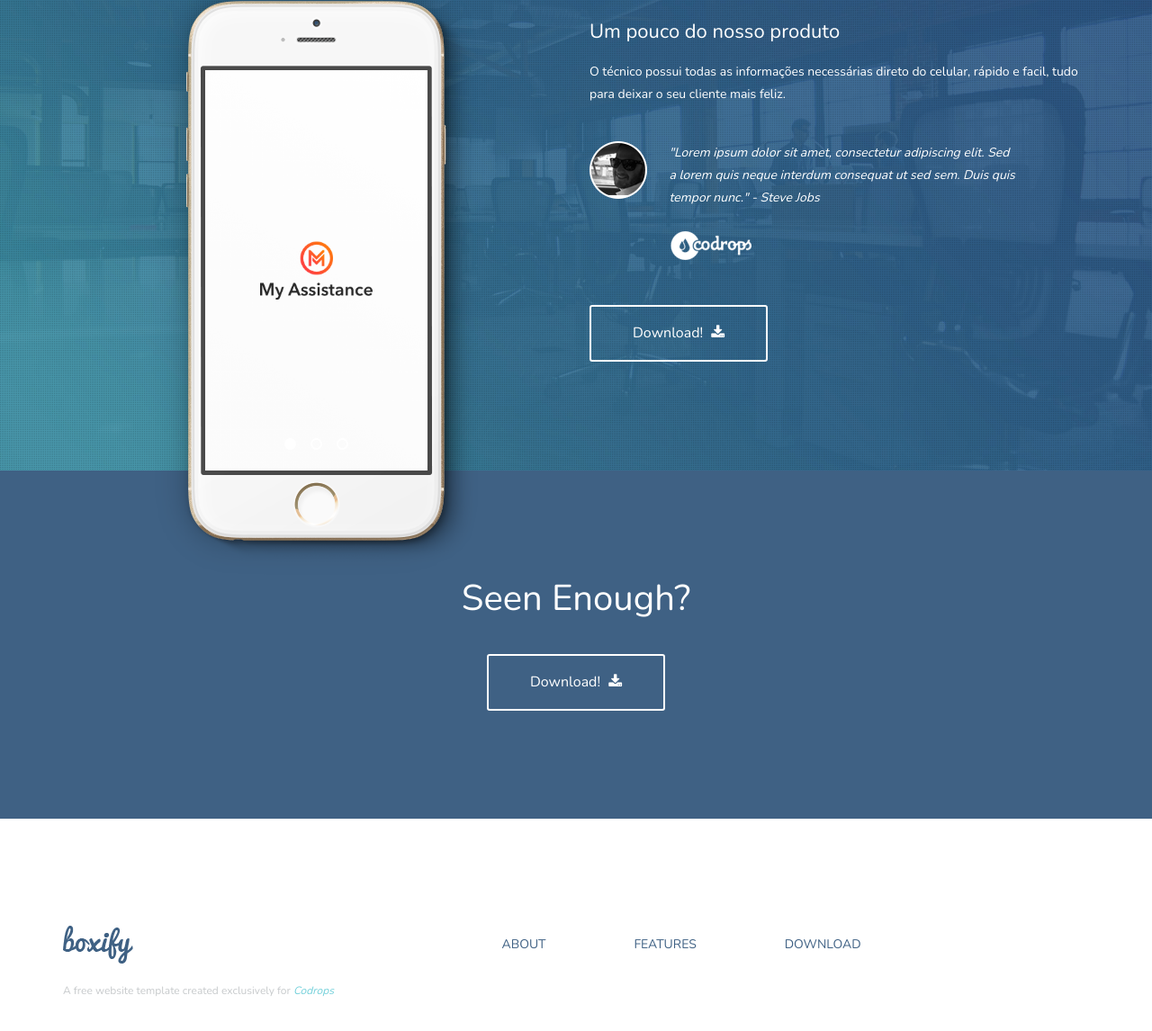
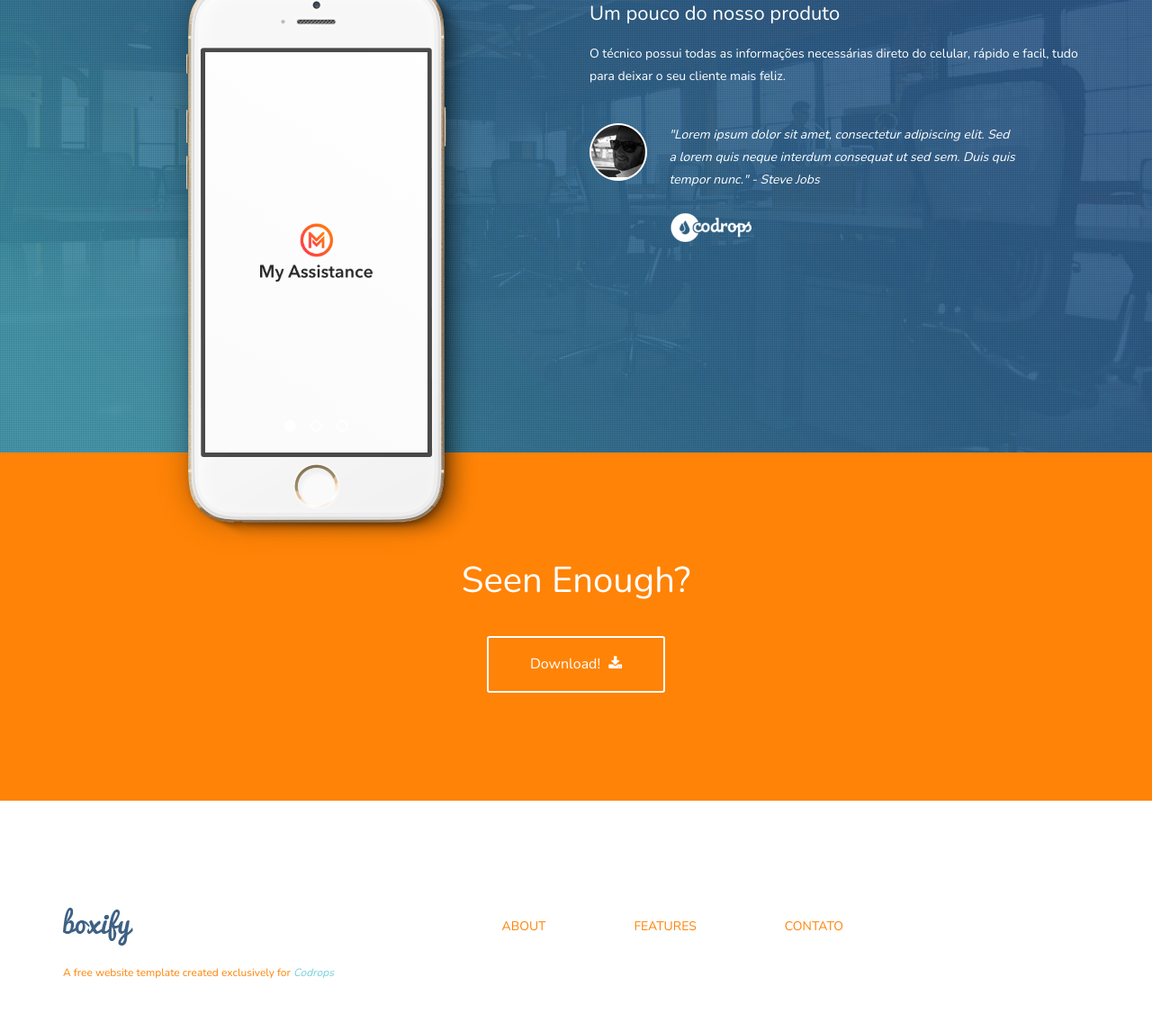
Before and after one commit to MyAssistance/MyAssistance, a plain HTML site: page index.html in a window 1280 px wide. Shown: the part 1853-2999 px from the top of the page at 90% size. Drawn offline with nearby package versions, Linux system fonts and the light colour scheme.

Commit message:
Modificação de download para contatos

```diff
--- a/css/styles.css
+++ b/css/styles.css
@@ -932,7 +932,7 @@ Download Now
 ========================================================================== */
 .download {
     padding: 120px 0;
-    background-color: #3f6184;
+    background: #ff8306;
 }
 .download h1 {
     margin: 0 0 15px 0;
@@ -948,7 +948,7 @@ footer {
     padding: 100px 0
 }
 footer p {
-    color: #c7cacc;
+    color: #ff8306;
     font-size: 12px;
 }
 footer ul {
@@ -962,7 +962,7 @@ footer li {
     font-weight: 400;
 }
 footer li a {
-    color: #3f6184
+    color: #ff8306
 }
 footer li:last-child {
     margin-right: 0
--- a/index.html
+++ b/index.html
@@ -117,7 +117,7 @@
 							<div class="feature-content">
 								<h1>Sistema Completo</h1>
 								<p>Podemos estar com você em todas as etapas: desde o cliente, controle de pedidos/produtos e auxílio aos técnicos.</p>
-								<a href="http://tympanus.net/codrops/?p=22554" class="read-more-btn">Saiba mais <i class="fa fa-chevron-circle-right"></i></a>
+								<!--<a href="http://tympanus.net/codrops/?p=22554" class="read-more-btn">Saiba mais <i class="fa fa-chevron-circle-right"></i></a>-->
 							</div>
 						</div>
 						<div class="col-md-4 feature-2 wp2 delay-05s">
@@ -127,7 +127,7 @@
 							<div class="feature-content">
 								<h1>Multi-Plataforma</h1>
 								<p>Estamos em todas as plataformas: Desktop, Smartphone ou Tablet. Como você preferir. </p>
-								<a href="http://tympanus.net/codrops/?p=22554" class="read-more-btn">Saiba mais<i class="fa fa-chevron-circle-right"></i></a>
+								<!--<a href="http://tympanus.net/codrops/?p=22554" class="read-more-btn">Saiba mais<i class="fa fa-chevron-circle-right"></i></a>-->
 							</div>
 						</div>
 						<div class="col-md-4 feature-3 wp2 delay-1s">
@@ -137,7 +137,7 @@
 							<div class="feature-content">
 								<h1>Feito com cuidado</h1>
 								<p>Gerir sua empresa nunca foi tão simples. Cada detalhe do nosso sistema foi criado pensando exatamente no que você precisa.</p>
-								<a href="http://tympanus.net/codrops/?p=22554" class="read-more-btn">Read More <i class="fa fa-chevron-circle-right"></i></a>
+								<!--<a href="http://tympanus.net/codrops/?p=22554" class="read-more-btn">Read More <i class="fa fa-chevron-circle-right"></i></a>-->
 							</div>
 						</div>
 
@@ -179,7 +179,6 @@
 									<a href="http://tympanus.net/codrops/"><img src="img/codrops-logo.png" alt="Codrops Logo"></a>
 								</div>
 							</blockquote>
-							<a href="http://tympanus.net/codrops/?p=22554" class="download-btn">Download! <i class="fa fa-download"></i></a>
 						</div>
 					</div>
 				</div>
@@ -336,7 +335,7 @@
 						<ul class="footer-nav">
 							<li><a href="#about">About</a></li>
 							<li><a href="#features">Features</a></li>
-							<li><a href="#download">Download</a></li>
+							<li><a href="#download">Contato</a></li>
 						</ul>
 					</div>
 				</div>
@@ -349,7 +348,7 @@
 					<li><a href="#features"><i class="fa fa-flash"></i>Features</a></li>
 				</ul>
 				<ul>
-					<li><a href="#download"><i class="fa fa-download"></i>Download</a></li>
+					<li><a href="#download"><i class="fa fa-download"></i>Contato</a></li>
 				</ul>
 			</nav>
 		</div>
```
Also changed, not shown: 1 other file.
